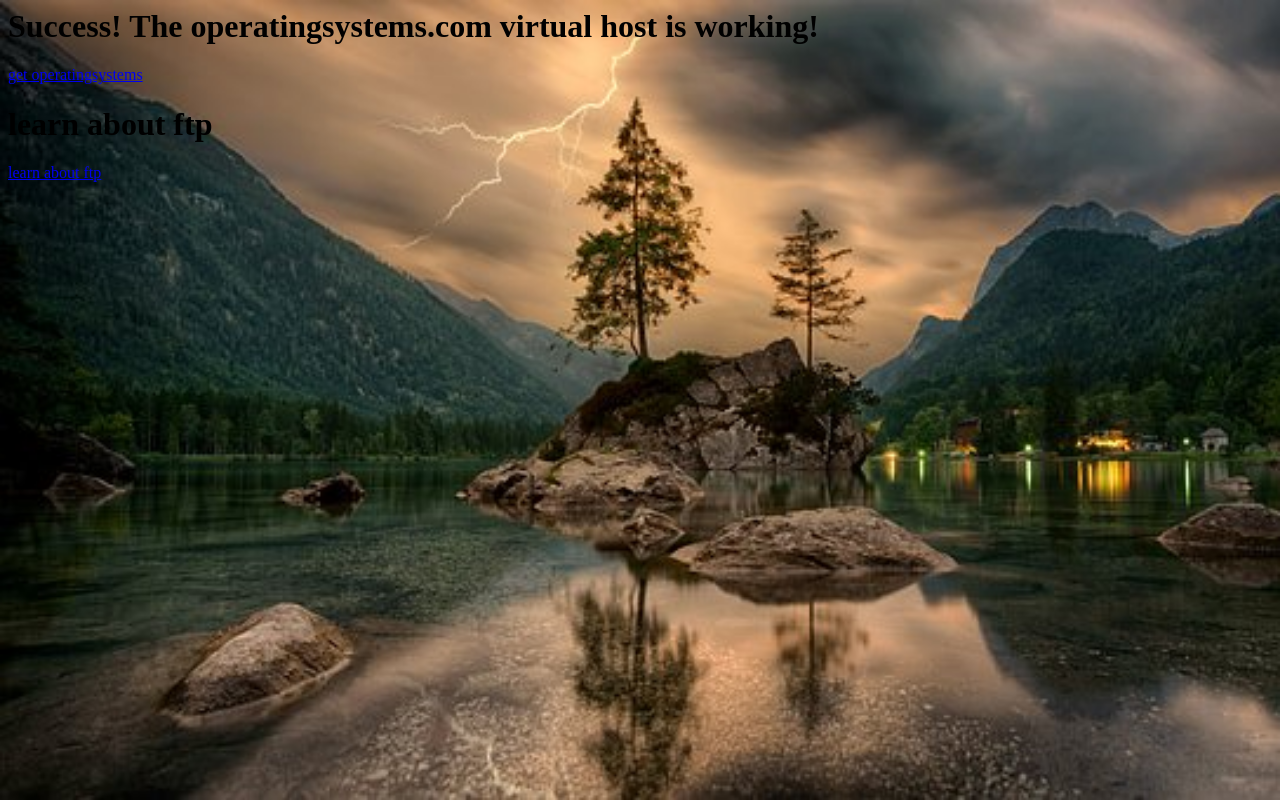
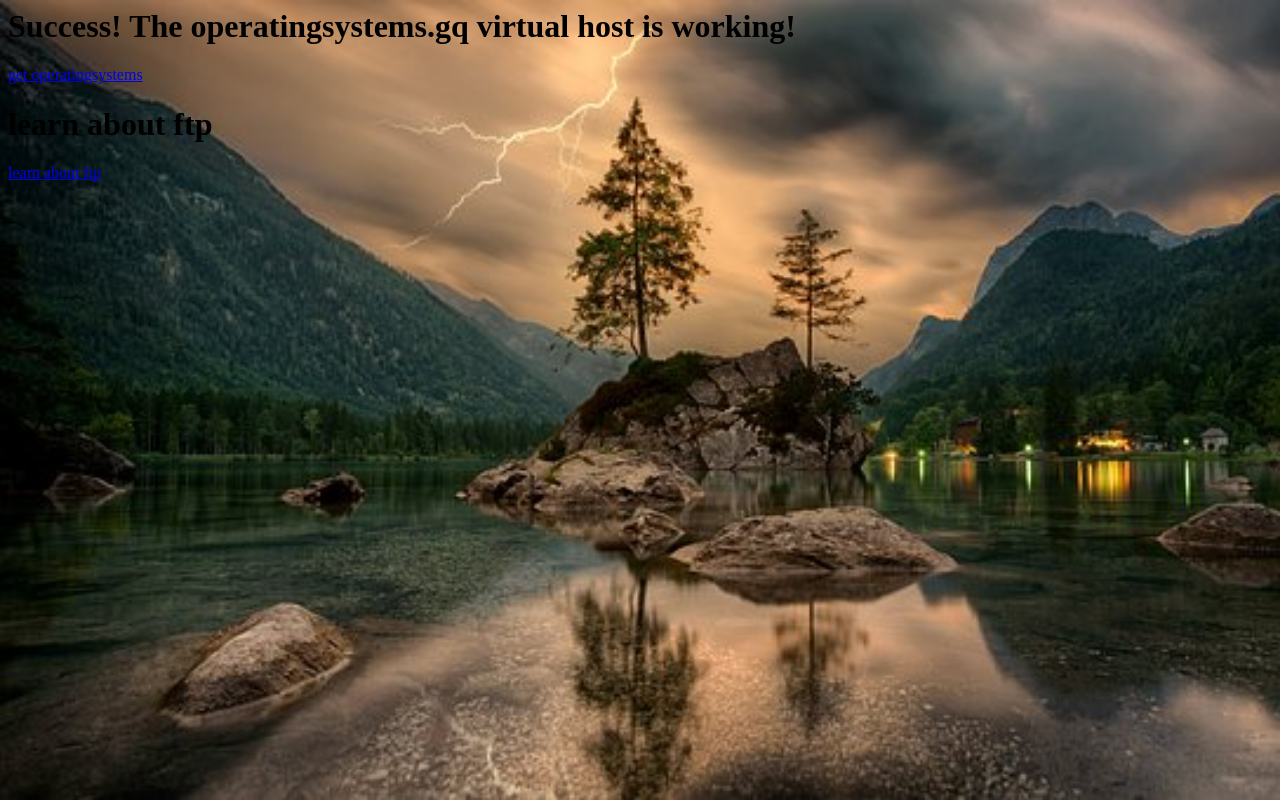
Before and after one commit to snotpocket/operatingsystems.gq, a plain HTML site: page index.html in a window 1280 px wide. Drawn offline with Linux system fonts and the light colour scheme.

Commit message:
update 2

```diff
--- a/index.html
+++ b/index.html
@@ -1,10 +1,10 @@
 
 <html>
   <head>
-    <title>Welcome to operatingsystems.com!</title>
+    <title>Welcome to operatingsystems.gq!</title>
   </head>
   <body>
-    <h1>Success!  The operatingsystems.com virtual host is working!</h1>
+    <h1>Success!  The operatingsystems.gq virtual host is working!</h1>
    <a href="/operatingsystems">
        get operatingsystems
 </a>
```
